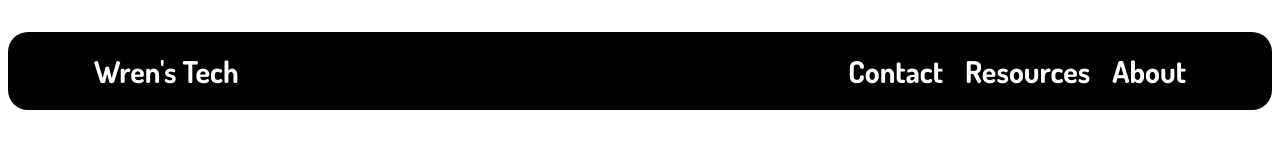
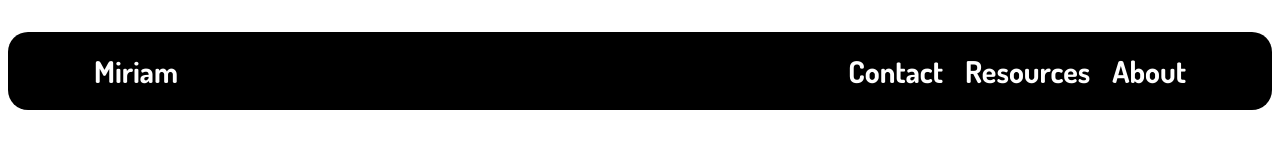
Before and after one commit to wrenstech/wrenstech.github.io, a plain HTML site: page index.html in a window 1280 px wide. Shown: the top 160 px of the page. Drawn offline with Linux system fonts and the light colour scheme.

Commit message:
Update index.html

```diff
--- a/index.html
+++ b/index.html
@@ -115,7 +115,7 @@
     >
 
     <div id="nav">
-      <span id="left">⠀⠀⠀<a href="https://wrenstech.xyz">Wren's Tech</a></span>
+      <span id="left">⠀⠀⠀<a href="https://wrenstech.xyz">Miriam</a></span>
       <span id="linksonthetop"
         >⠀<a href="https://wrenstech.xyz/contact.html">Contact</a>⠀<a
           href="https://wrenstech.xyz/resources.html"
```
